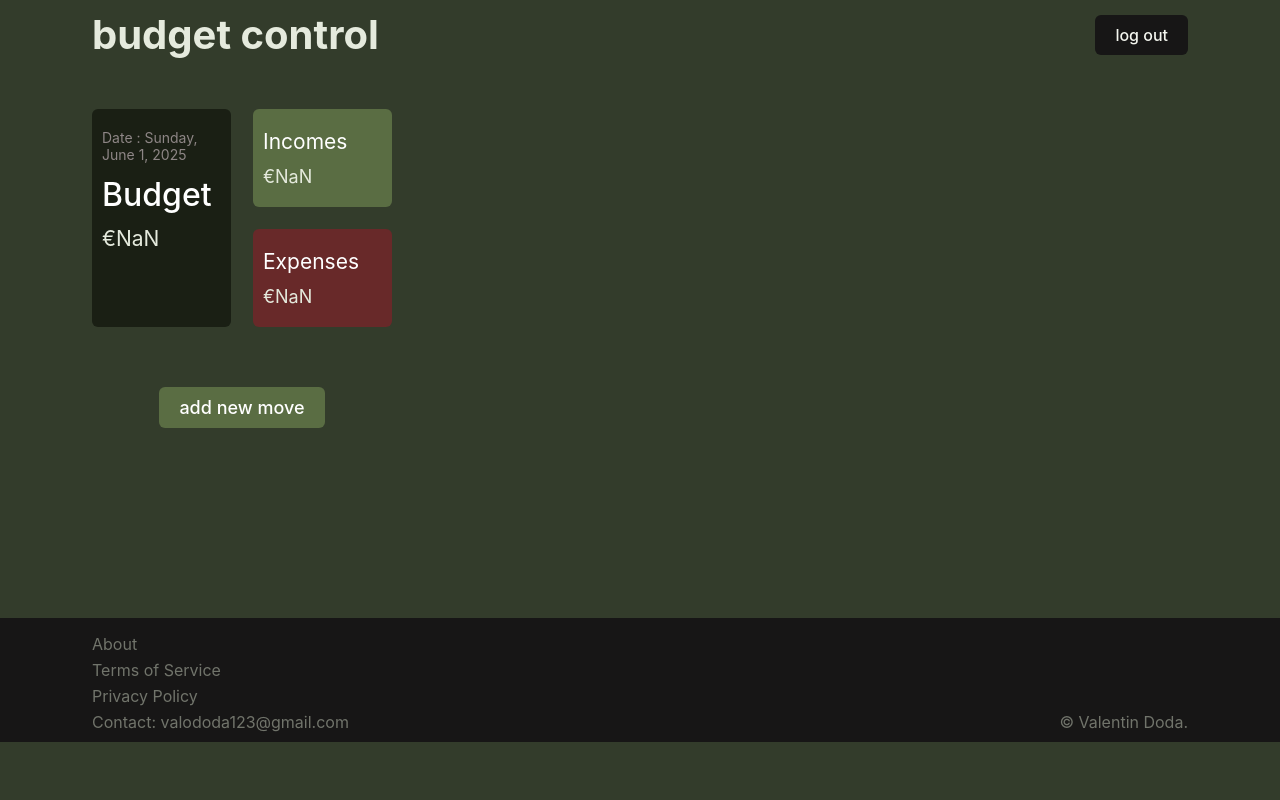
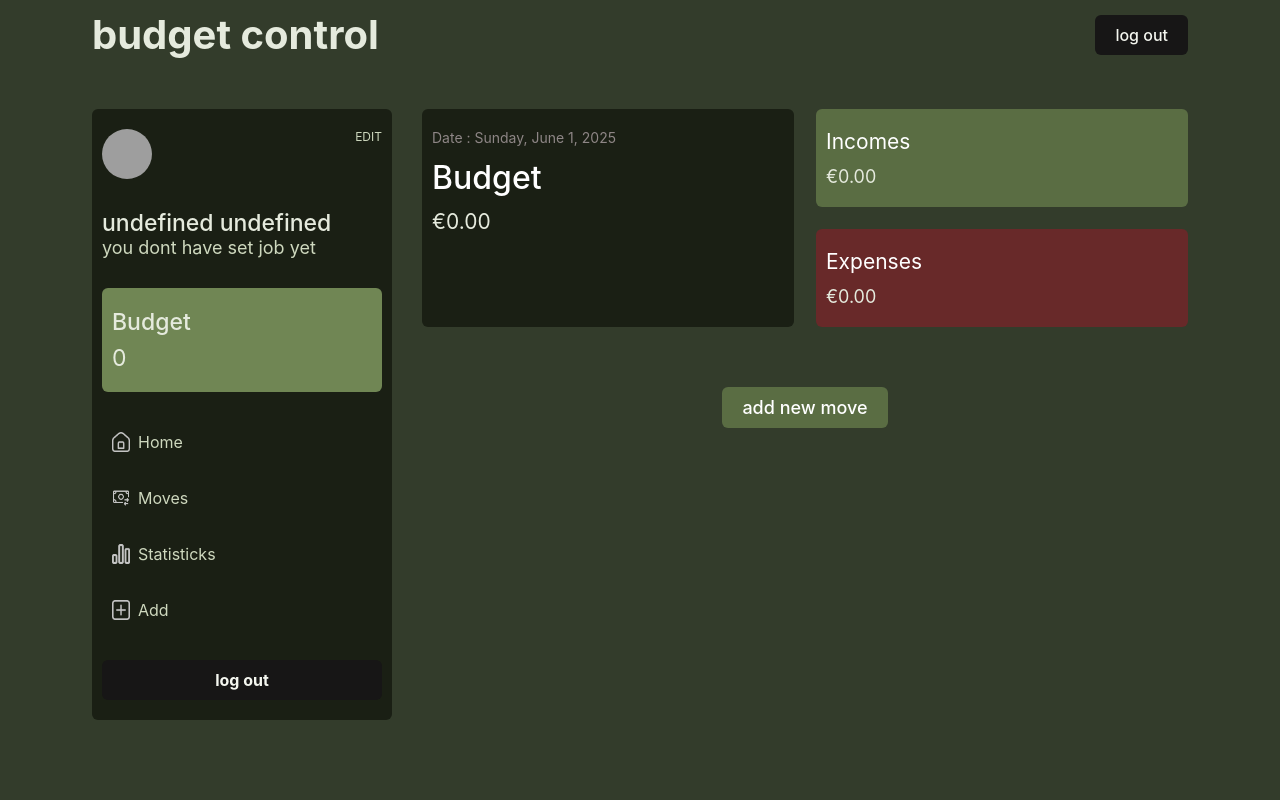
Before and after one commit to valentinoDoda/budget-app, a Vue app: page /user/home in a window 1280 px wide. Shown: the top 800 px of the page. Built offline with nearby package versions, Linux system fonts and the light colour scheme; grey boxes are pictures that could not be loaded.

Commit message:
Fix sign up bug

```diff
--- a/src/Base/BaseNav.vue
+++ b/src/Base/BaseNav.vue
@@ -49,6 +49,7 @@ export default {
         tokenExpiration: null,
       });
       this.$store.commit("clearMovements");
+      this.$store.commit("clearUserData");
       this.$store.commit("resetFetching");
 
       this.$router.replace("/");
--- a/src/UserOptions/UserHome.vue
+++ b/src/UserOptions/UserHome.vue
@@ -5,7 +5,7 @@
         Date : <span>{{ userDate }}</span>
       </p>
       <h4>Budget</h4>
-      <p>{{ valueFormat.budget }}</p>
+      <p>{{ valueFormat.budget}}</p>
     </div>
     <div class="user_incomes">
       <p class="title">Incomes</p>
@@ -37,9 +37,9 @@ export default {
         currency: "EUR",
       });
       return {
-        budget: euroFormatter.format(this.userData?.budget),
-        incomes: euroFormatter.format(this.userData?.incomes),
-        expenses: euroFormatter.format(this.userData?.expenses),
+        budget: euroFormatter.format(this.userData?.budget || 0),
+        incomes: euroFormatter.format(this.userData?.incomes || 0),
+        expenses: euroFormatter.format(this.userData?.expenses || 0),
       };
     },
     userData() {
--- a/src/pages/SignUpPage.vue
+++ b/src/pages/SignUpPage.vue
@@ -64,14 +64,30 @@ export default {
         this.error = err.message || "Failed to auth";
       }
       if (!this.error) {
-        //
+        const token = this.$store.getters.getToken;
+        const userId = this.$store.getters.getUserId;
+        await fetch(
+          `https://budget-app-c959e-default-rtdb.europe-west1.firebasedatabase.app/users/${userId}.json?auth=${token}`,
+          {
+            method: "PUT",
+            body: JSON.stringify({
+              name: "user name",
+              lastName: "user last name",
+              age: "user age",
+              job: "user job",
+              budget: 0,
+              incomes: 0,
+              expenses: 0,
+            }),
+          }
+        );
         this.$router.replace("/register");
         console.log(
           this.$store.getters.getUserId,
           this.$store.getters.getToken
         );
-      }else{
-        alert(this.error)
+      } else {
+        alert(this.error);
       }
       this.error = null;
     },
--- a/src/pages/UserPage.vue
+++ b/src/pages/UserPage.vue
@@ -1,7 +1,7 @@
 <template>
   <base-section>
     <div class="user_page">
-      <div v-if="userData" class="user_card">
+      <div class="user_card">
         <div class="user_logo">
           <div class="logo_img">
             <img
@@ -14,11 +14,11 @@
         </div>
         <div class="user_info">
           <h4>{{ userName }}</h4>
-          <p>{{ userData.job }}</p>
+          <p>{{ userData?.job || "you dont have set job yet" }}</p>
         </div>
         <div class="user_budget">
           <h4>Budget</h4>
-          <p>{{ userData.budget }}</p>
+          <p>{{ userData?.budget || 0 }}</p>
         </div>
         <div class="user_nav">
           <div class="user_option">
@@ -77,6 +77,7 @@ export default {
         tokenExpiration: null,
       });
       this.$store.commit("clearMovements");
+      this.$store.commit("clearUserData");
       this.$store.commit("resetFetching");
 
       this.$router.replace("/");
--- a/src/store/movements/index.js
+++ b/src/store/movements/index.js
@@ -7,8 +7,8 @@ export default {
   },
 
   mutations: {
-    resetFetching(state){
-      state.isFetching = false
+    resetFetching(state) {
+      state.isFetching = false;
     },
     addMovements(state, payload) {
       state.movements.unshift(payload);
@@ -28,23 +28,27 @@ export default {
   actions: {
     async addMovements(context, move) {
       const getUserId = context.getters.getUserId;
-      context.commit("addMovements", move);
       if (move.type == "income") {
         const budget = context.getters.getUserBudget + move.value;
         context.commit("changeBudget", budget);
         context.commit("changeIncomes", move.value);
+        context.commit("addMovements", move);
+
         await context.dispatch("changeUserBudget");
       } else {
         if (move.value < context.getters.getUserBudget) {
           const budget = context.getters.getUserBudget - move.value;
           context.commit("changeBudget", budget);
           context.commit("changeExpenses", move.value);
+          context.commit("addMovements", move);
+
           await context.dispatch("changeUserBudget");
         } else {
           console.log("You cannot add expense bigger than budget");
           return 0;
         }
       }
+
       try {
         const response = await fetch(
           `https://budget-app-c959e-default-rtdb.europe-west1.firebasedatabase.app/movements/${getUserId}.json`,
```
